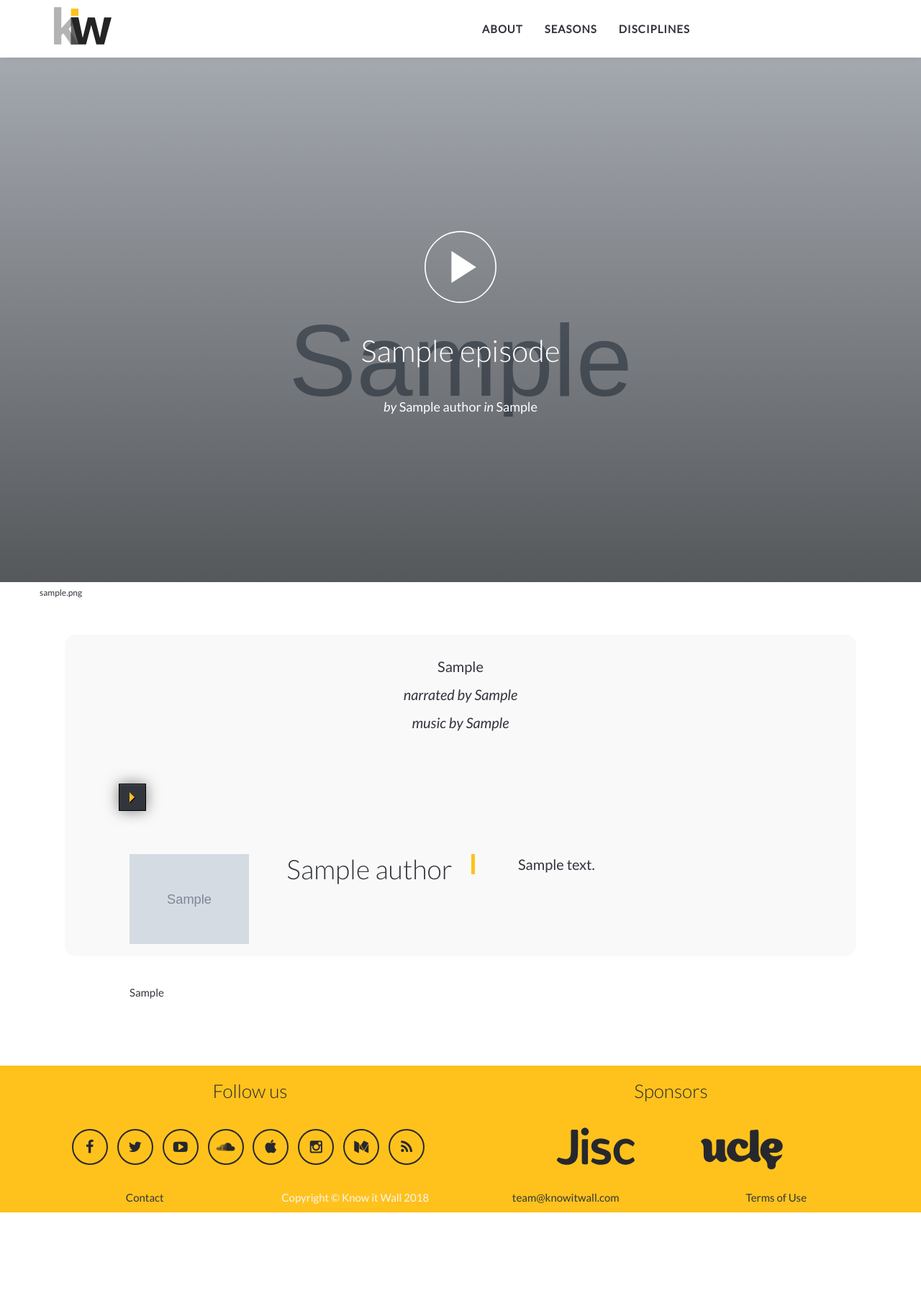
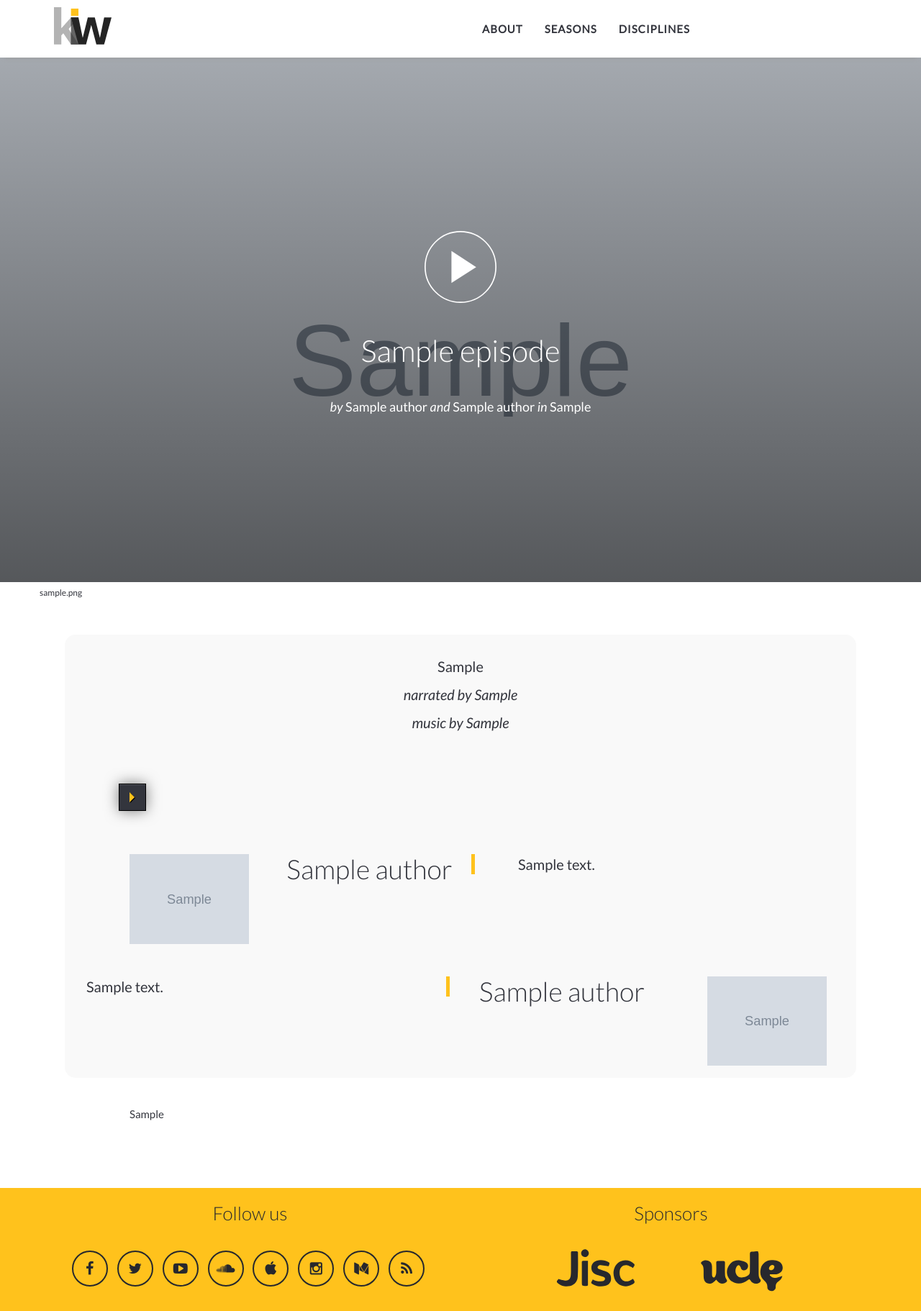
Before and after one commit to jeremiecoullon/knowitwall-django, a Django app: a page that uses knowitwall/content/templates/content/episode_page.html in a window 1280 px wide. Shown: the top 1822 px of the page at 72% size. Before the commit the page ends 1685 px from the top, so only its background shows below. Run offline with Django 3.2, Linux system fonts and the light colour scheme; tables that the repository leaves empty hold one stand-in row (values such as "Sample post"); grey boxes marked "Sample" are stand-in pictures; some libraries are stand-ins or nearby versions.

Commit message:
episodes can now have a second author

```diff
--- a/knowitwall/content/admin.py
+++ b/knowitwall/content/admin.py
@@ -9,7 +9,7 @@ class AuthorAdmin(admin.ModelAdmin):
     search_fields = ['name']
 
     def count_episodes(self, obj):
-        return obj.episode_set.count()
+        return obj.author.count() + obj.second_author.count()
     count_episodes.short_description = "number of episodes written"
     list_display = ['name', 'thumbnail', 'count_episodes']
 
@@ -70,7 +70,7 @@ class EpisodeAdmin(admin.ModelAdmin):
     fieldsets = [
         ('Episode overview', {'fields': ['title', 'abstract']}),
         ('Transcript', {'fields': ['transcript'], 'description': transcript_image_description}),
-        ('Author', {'fields': ['author']}),
+        ('Author', {'fields': ['author', 'second_author']}),
         ('Classification', {'fields': ['classification', 'season']}),
         ('Episode Images', {'fields': [('topic_image', 'thumbnail', 'image_credits'), 'topic_image_latest', 'topic_image_box'],
                             'description': '{}'.format(episode_images_description)}),
--- a/knowitwall/content/models.py
+++ b/knowitwall/content/models.py
@@ -76,6 +76,7 @@ class Author(models.Model):
 class Episode(models.Model):
     unique_id = models.CharField(max_length=100, blank=True, unique=True, default=uuid.uuid4, help_text="This determines the Disqus comment section. Need to set this manually for old KiW episodes (that were on Flask)")
     author = models.ForeignKey(Author, null=True, on_delete=models.CASCADE)
+    second_author = models.ForeignKey(Author, null=True, blank=True, on_delete=models.CASCADE, related_name='second_author', help_text="A second author is optional")
     season = models.ForeignKey(Season, null=True, blank=True, on_delete=models.CASCADE)
     title = models.CharField(unique=True,max_length=100, default='le title')
     topic_image = models.ImageField(upload_to=episode_image_directory_path, null=True, blank=True, verbose_name="Cover image")
--- a/knowitwall/content/static/content/css/episode_page.css
+++ b/knowitwall/content/static/content/css/episode_page.css
@@ -5,6 +5,9 @@
   width: 110%;
   position:relative;
   right: 20px;
+}
+.second_author_row{
+  padding-top: 45px;
 }
 @media(max-width:991px) {
   .author-name{
--- a/knowitwall/content/static/content/css/knowitwall_base.css
+++ b/knowitwall/content/static/content/css/knowitwall_base.css
@@ -361,9 +361,16 @@ footer .footer-below {
   border-left: thick solid #ffc21c;
   padding-left: 4em;
 }
+.vertical-line-right{
+  border-right: thick solid #ffc21c;
+  padding-right: 4em;
+}
 @media(max-width:768px) {
  .vertical-line {
   padding-left: 1em;
+  }
+  .vertical-line-right{
+    padding-right: 1em;
   }
 }
 a.footer-unclickeable{
--- /dev/null
+++ b/knowitwall/content/templates/content/author_name.html
@@ -0,0 +1 @@
+<p class="author_name">by {{ episode.author.name | safe}}{% if episode.second_author %} and {{ episode.second_author.name | safe}}{% endif %}</p>
--- a/knowitwall/content/templates/content/discipline_page.html
+++ b/knowitwall/content/templates/content/discipline_page.html
@@ -54,7 +54,7 @@
      <div class="discipline_episode_title">
         <a href="{% url 'content:episode_page' episode.slug %}">{{ episode.title | safe }}</a>
      </div>
-     <i>by {{  episode.author.name | safe }}</i>
+     <i>by {{  episode.author.name | safe }}{% if episode.second_author %} and {{ episode.second_author.name | safe}}{% endif %}</i>
    </div>
    <div class="row discipline_image_row">
      <a href="{% url 'content:episode_page' episode.slug %}">
--- a/knowitwall/content/templates/content/episode_page.html
+++ b/knowitwall/content/templates/content/episode_page.html
@@ -72,6 +72,7 @@
 
           <div class="col-lg-10 col-lg-offset-1 text-center page-scroll video_author_info" id="author_name" style="color:white">
             <i >by</i> <a href="#author" style="color:white">{{ episode.author.name | safe }}</a>
+            {% if episode.second_author %}<i>and</i> <a href="#author" style="color:white">{{ episode.second_author.name | safe }}</a>{% endif %}
             <i >in</i>{% for ep in episode.classification.all %}
               {% if not forloop.first %}
                 <i>and</i>
@@ -108,6 +109,7 @@
         </div>
         <div class="col-lg-10 col-lg-offset-1 text-center page-scroll" style="color: black; font-size:125%">
            <i style="color: {% if episode.by_in_colour == 'b' %}black{% else %}white{%endif%}">by</i> <a href="#author" class="highlight">{{ episode.author.name | safe }}</a>
+           {% if episode.second_author %}<i style="color: {% if episode.by_in_colour == 'b' %}black{% else %}white{%endif%}">and</i> <a href="#author" class="highlight">{{ episode.second_author.name | safe }}</a>{% endif %}
            <i style="color: {% if episode.by_in_colour == 'b' %}black{% else %}white{%endif%}">in</i>{% include 'content/classification_discipline_tag.html' %}
       </div>
     </div>
@@ -182,6 +184,30 @@
           </div>
         <!-- </div> -->
         </div>
+
+        {% if episode.second_author %}
+            <div class="col-lg-12 second_author_row">
+            <!-- Second Author -->
+              <div class="author-bio">
+                <div class="col-md-3 col-md-push-6">
+                  <div class="author-name {% if not episode.audio_mp3 %}text-only-author-name{%endif%}" >
+                  <h2 style="text-align:right; {% if episode.author_name_size == 'n' %}{% else %}font-size:2.3em;{%endif%}"> {{ episode.second_author.name | safe}} </h2>
+                  </div>
+                </div>
+                <div class="col-md-6 col-md-pull-3">
+                  <div class="vertical-line-right justify">
+                  <p class="audiodoc_bio"> {{ episode.second_author.bio | safe}} </p>
+                  </div>
+                </div>
+
+                <div class="col-md-3">
+                  <img class="author-image"class="img-responsive" src="{% if episode.second_author.image %}{{ episode.second_author.image.url }}{% endif %}"  alt = "{{ episode.second_author.name | safe}}">
+                </div>
+              </div>
+            <!-- </div> -->
+            </div>
+        {% endif %}
+
       </div>
     </div>
 
```
Also changed, not shown: knowitwall/content/templates/content/index.html (+7 -7 lines), knowitwall/content/migrations/0005_episode_second_author.py (added).
